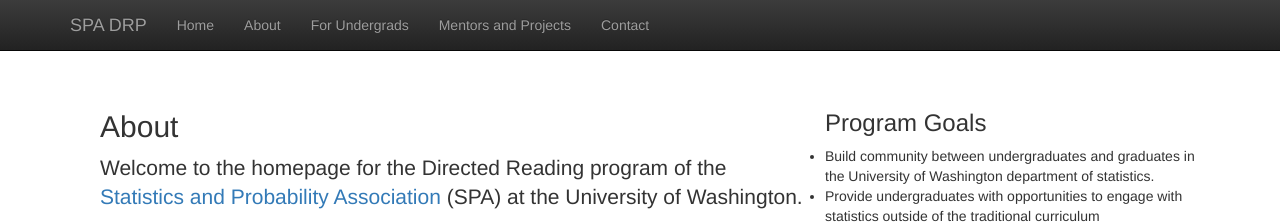
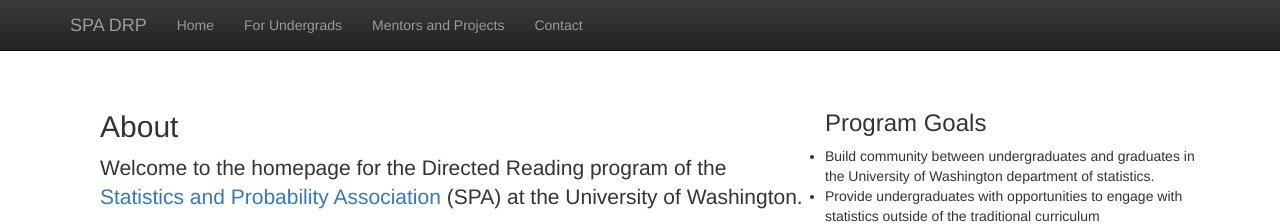
Before and after one commit to anna-neufeld/spa_drp, a Jekyll site: the page built from index.html, in a window 1280 px wide. Shown: the top 224 px of the page. Built offline with Jekyll 4.4.1, drawn with Linux system fonts in a browser that asks for light colours; nearby versions of some CDN libraries; library files that are not in the unit come from our copies.

Commit message:
no more homepage

```diff
--- a/_layouts/default.html
+++ b/_layouts/default.html
@@ -35,7 +35,6 @@
         <div id="navbar" class="collapse navbar-collapse">
           <ul class="nav navbar-nav">
             	 <li><a class="active" href="index.html">Home</a></li>
-                <li><a class="active" href="about.html">About</a></li>
             	 <li><a class="active" href="undergrads.html">For Undergrads</a></li>
 	         <li><a class="active" href="mentors.html">Mentors and Projects</a></li>
 	         <li><a class="active" href="contact.html">Contact</a></li>
```
